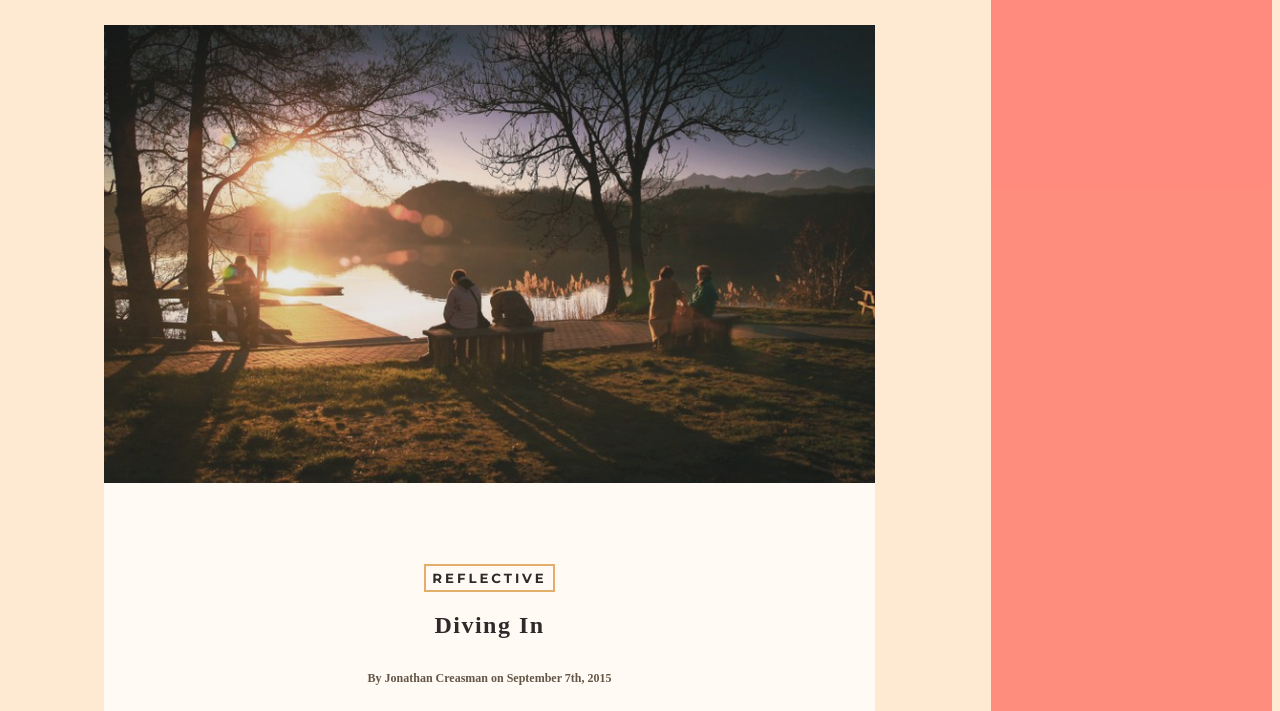
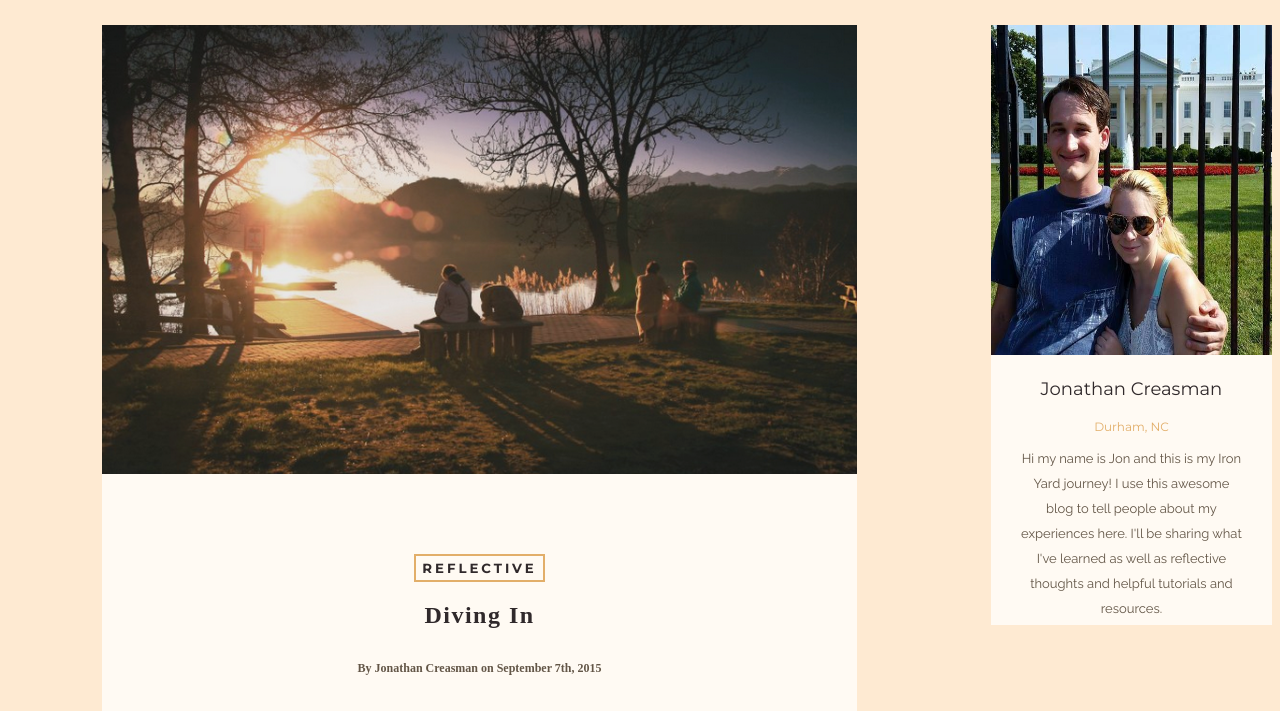
Before and after one commit to jmcreasman/jmcreasman.github.io, a website: page src/index.html in a window 1280 px wide. Shown: the part 69-780 px from the top of the page. Drawn offline with nearby package versions, Linux system fonts and the light colour scheme; files that its build step writes are made by us from their sources; files whose address does not match are found by name.

Commit message:
finished with feature will clean up given enough time

```diff
--- a/src/index.html
+++ b/src/index.html
@@ -37,7 +37,7 @@
             </div>
             <div id="nav-right">
               <form>
-                <input type="text" placeholder="Search for a blog entry…">
+                <input type="text" placeholder="Search for a blog entry">
                 <input type="submit" value="Search">
               </form>
             </div>
@@ -46,7 +46,7 @@
             <section class="layout-left">
               <article class="featured-blog">
                 <img src="img/featured-blog-pictures/blog-one.png" style="width:100%;height:50%;border:0;">
-                <div class="details">
+                <div class="details-featured-blog">
                 <h5><a href="#">Reflective</a></h5>
                 <h2><a href="#">Diving In</a></h2>
                 <h6>By Jonathan Creasman on September 7th, 2015</h6>
@@ -56,7 +56,14 @@
               </article>
             </section>
             <section class="layout-right">
-              Sidebar
+              <article class="bio">
+                <img src="img/profile-picture.jpg" style="width:100%;height:55%;border:0;">
+                <div class="details-bio">
+                  <p class="bio-name">Jonathan Creasman</p>
+                  <p class="bio-location">Durham, NC</p>
+                  <p class="bio-bio">Hi my name is Jon and this is my Iron Yard journey! I use this awesome blog to tell people about my experiences here. I'll be sharing what I've learned as well as reflective thoughts and helpful tutorials and resources.</p>
+                </div>
+              </article>
             </section>
           </div>
         </main>
--- a/src/scss/main.scss
+++ b/src/scss/main.scss
@@ -56,14 +56,13 @@ body {
 .layout {
   [class*='layout-'] {
     float: left;
-    padding-right: 20px;
   }
-  [class*='col-']:last-of-type {
-    padding-right: 0;
-  }
+  // Styling the left side
   .layout-left {
     width: 77.77%;
+    padding-right: 40px;
     padding-bottom: 100%;
+    // Styling the featured blog post section
     .featured-blog {
       height: 65%;
       width: 80%;
@@ -71,7 +70,7 @@ body {
       margin-right: auto;
       margin-top: 40px;
       background-color: #FFFAF3;
-      .details {
+      .details-featured-blog {
         padding: 60px 60px;
         h5 {
           font-family: Montserrat;
@@ -113,10 +112,41 @@ body {
       }
     }
   }
+  // Styling the right side
   .layout-right {
     width: 22.22%;
     padding-bottom: 100%;
-    background-color: red;
-    opacity: 0.4;
+    .bio {
+      margin-top: 40px;
+      height: 600px;
+      width: 100%;
+      background-color: #FFFAF3;
+      .details-bio{
+        padding: 0px 30px;
+        .bio-name {
+          text-align: center;
+          color: #30292b;
+          font-size: 18px;
+          font-family: 'Montserrat';
+          line-height: 25px;
+          font-weight: 400;
+        }
+        .bio-location {
+          text-align: center;
+          color: #e2ae69;
+          font-size: 12px;
+          font-family: 'Montserrat';
+          line-height: 13px;
+        }
+        .bio-bio {
+          text-align: center;
+          color: #635647;
+          font-size: 13px;
+          font-family: 'Raleway';
+          line-height: 25px;
+          font-weight: 500;
+        }
+      }
+    }
   }
 }
```
Also changed, not shown: src/img/profile-picture.jpg (added).
